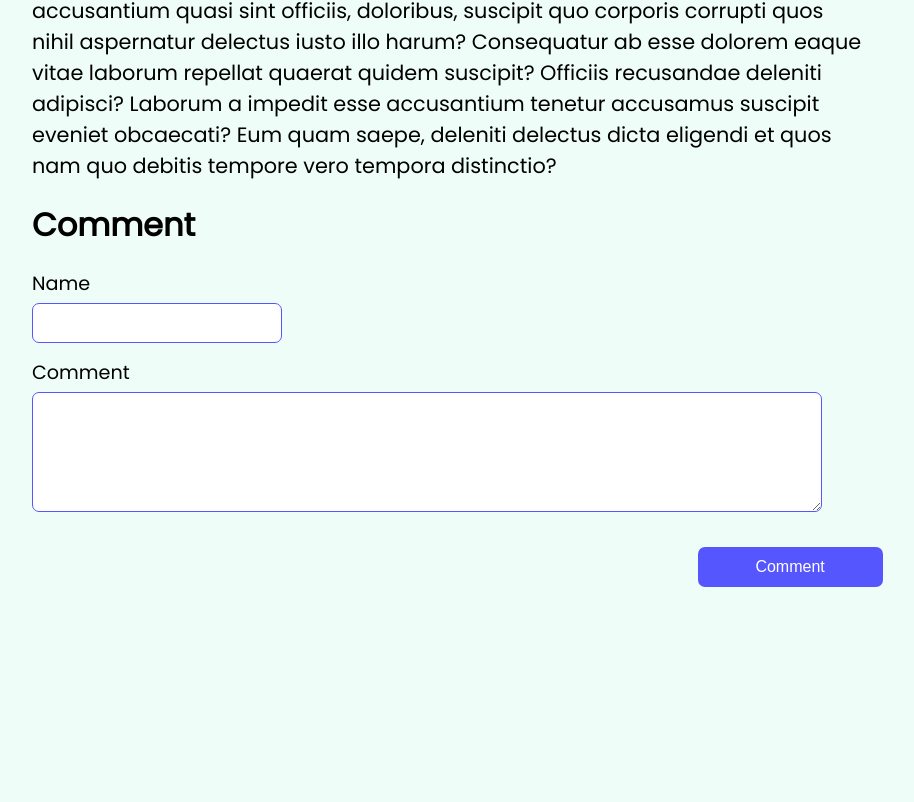
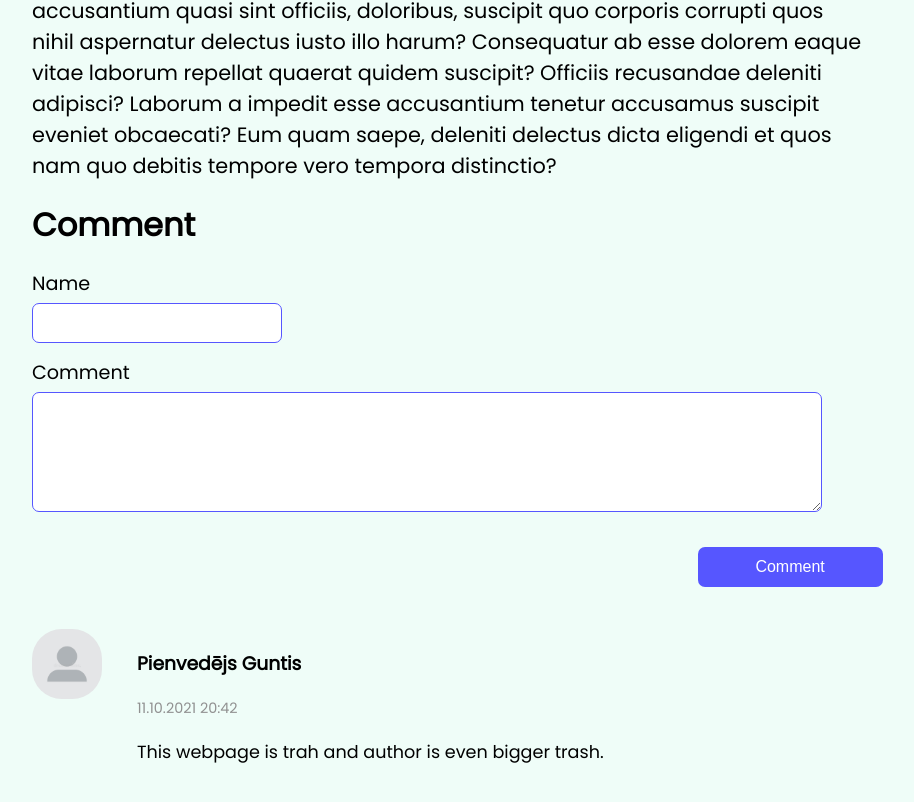
Before and after one commit to frostis-dev/nodejs-comment-system, a plain HTML site: page client/index.html in a window 1280 px wide. Shown: the part 919-1721 px from the top of the page, without its empty margins (192-1106 px from the left). Before the commit the page ends 1548 px from the top, so only its background shows below. Drawn offline with Linux system fonts and the light colour scheme.

Commit message:
Added server files

```diff
--- a/client/index.html
+++ b/client/index.html
@@ -31,6 +31,18 @@
                     <button type="submit" class="submit-button">Comment</button>
                 </form>
             </div>
+            <div class="comments">
+                <div class="comment">
+                    <div class="avatar">
+                        <img src="./images/profile-pic.jpg" alt="profile-pic">
+                    </div>
+                    <div class="comment-source">
+                        <h3 class="author">Pienvedējs Guntis</h3>
+                        <p class="timestamp">11.10.2021 20:42</p>
+                        <h2 class="comment-content">This webpage is trah and author is even bigger trash.</h2>
+                    </div>
+                </div>
+            </div>
         </div>
     </div>
 </body>
--- a/client/styles/style.css
+++ b/client/styles/style.css
@@ -69,3 +69,35 @@ form label{
     border: spx solid #5656ff;
     box-shadow: 0 0 10px #a9a9ff;
 }
+
+.comments{
+    margin-bottom: 5%;
+}
+
+.comment{
+    display: flex;
+}
+
+.avatar{
+    margin-right: 35px;
+}
+
+.avatar img{
+    width: 70px;
+    height: 70px;
+    border-radius: 30px;
+}
+
+.author{
+    margin-top: 20px;
+}
+
+.comment-source p{
+    font-size: 0.9em;
+    color: rgb(145, 145, 145);
+}
+
+.comment-content{
+    font-size: 1.1em;
+    font-weight: 400;
+}
```
Also changed, not shown: server/package.json (added, +18 -0 lines), server/server.js (added, +8 -0 lines), client/images/profile-pic.jpg (added), 2 other files.
